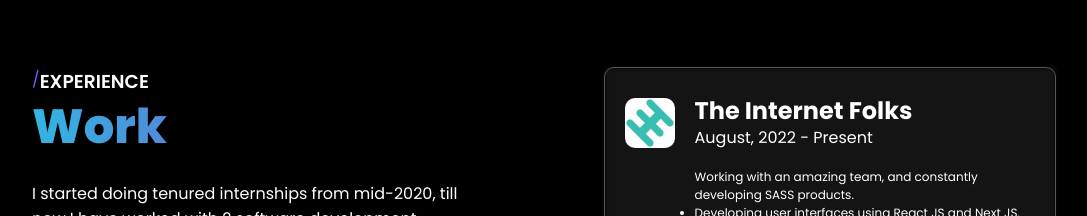
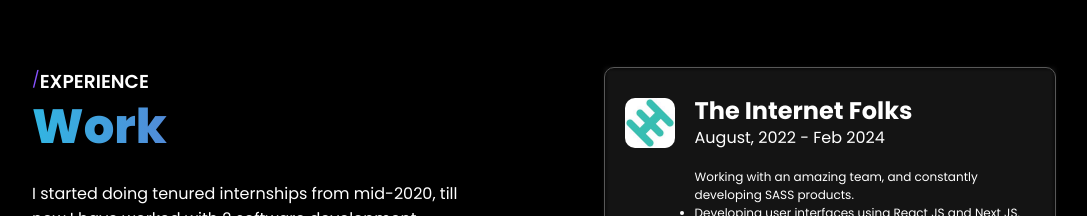
Before and after one commit to bedantH/bedantH.github.io, a React (Create React App) app: page / in a window 1280 px wide. Shown: the part 1374-1590 px from the top of the page, without its empty margins (96-1183 px from the left). Built offline with nearby package versions, Linux system fonts and the light colour scheme.

Commit message:
Update Experience.jsx

```diff
--- a/src/layouts/Experience/Experience.jsx
+++ b/src/layouts/Experience/Experience.jsx
@@ -82,7 +82,7 @@ const ExperienceLayout = () => {
         <ExperienceCard
           image="/TIF.jpeg"
           name="The Internet Folks"
-          duration="August, 2022 - Present"
+          duration="August, 2022 - Feb 2024"
         >
           <p>
             Working with an amazing team, and constantly developing SASS
```
